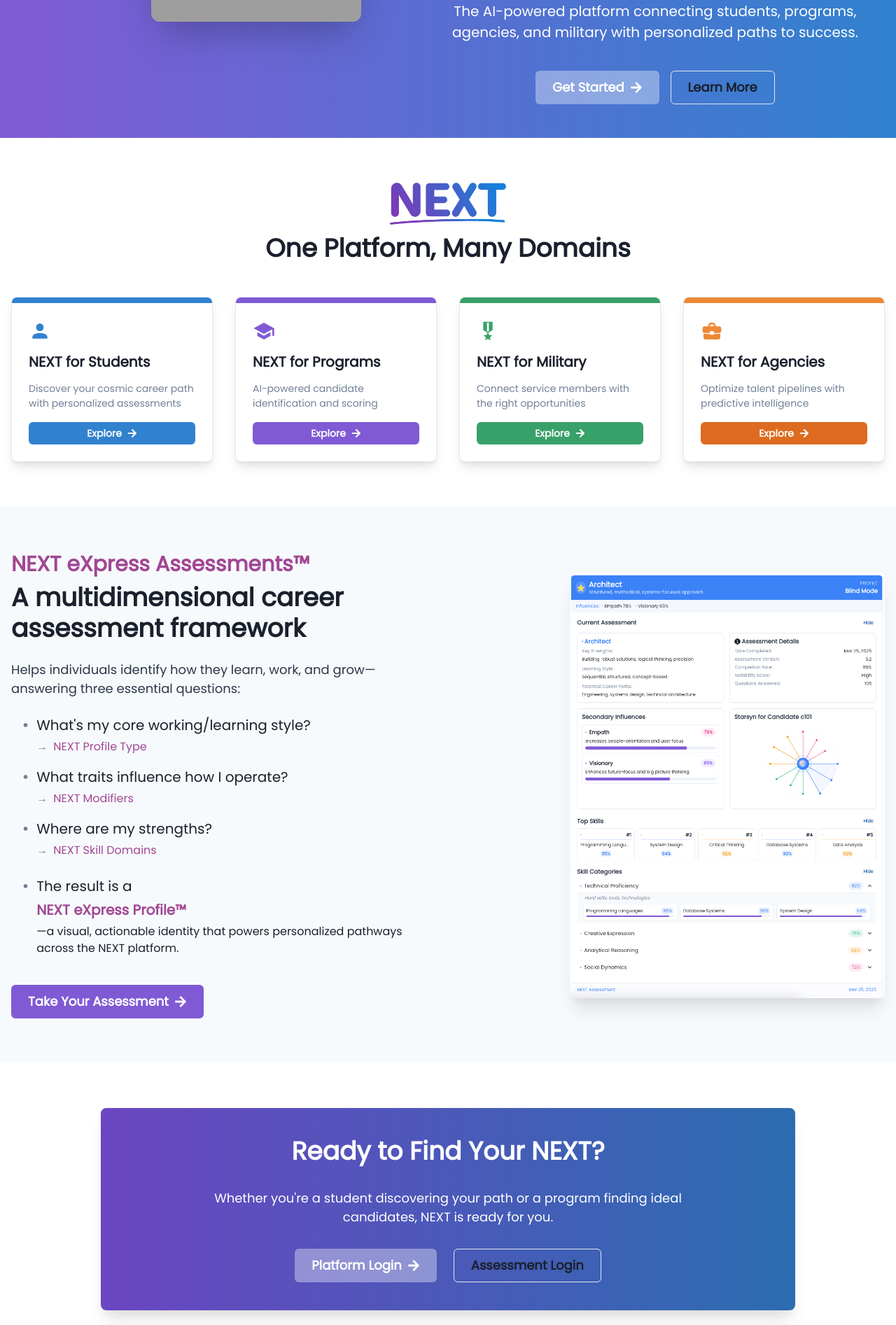
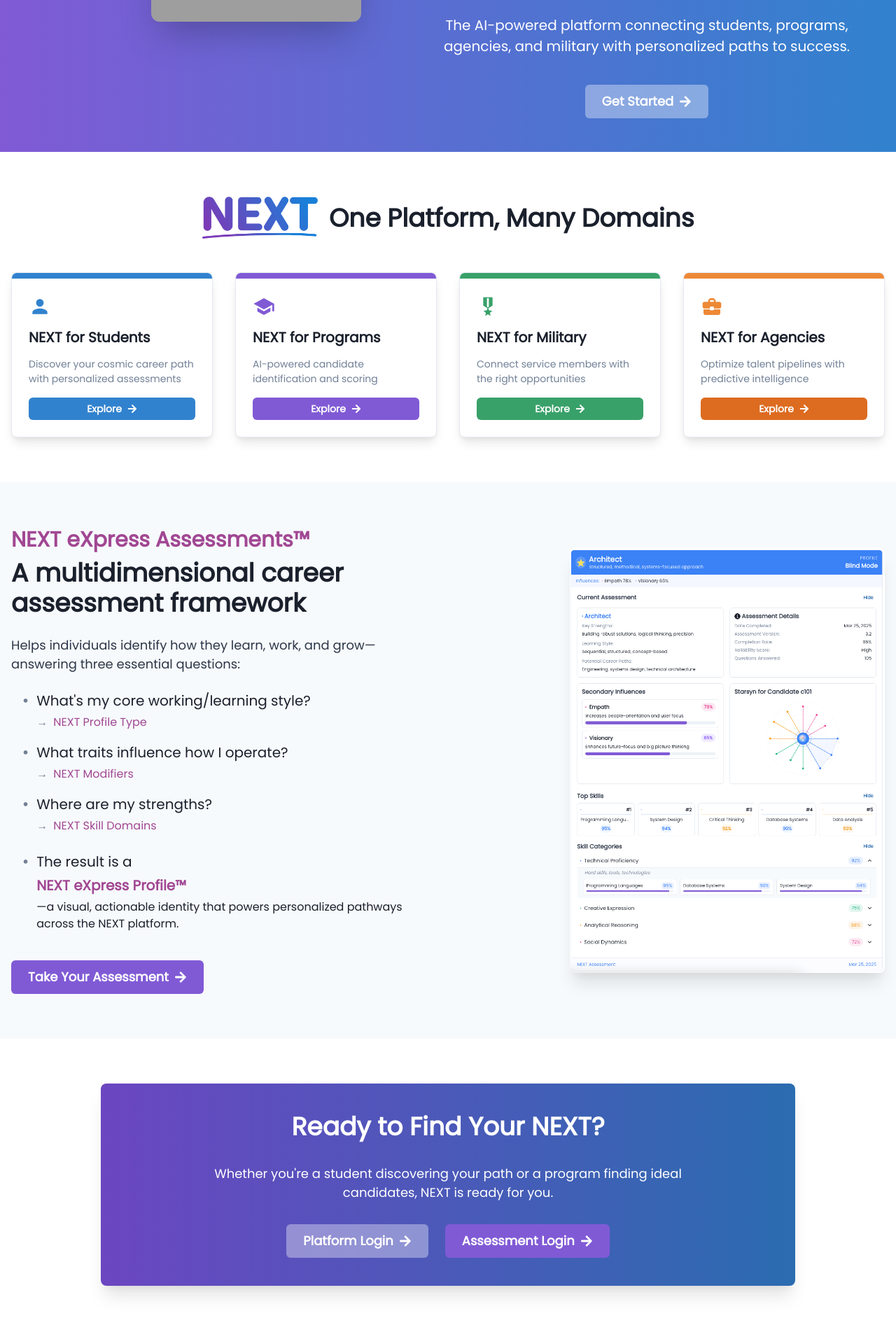
Before and after one commit to toddleb/NEXTforAll, a Next.js app: page / in a window 1280 px wide. Shown: the part 307-2200 px from the top of the page at 70% size. Built offline with nearby package versions, Linux system fonts and the light colour scheme; grey boxes are pictures that could not be loaded.

Commit message:
Update homepage layout and styling

```diff
--- a/pages/index.tsx
+++ b/pages/index.tsx
@@ -115,7 +115,7 @@ const HomePage: React.FC = () => {
               order={{ base: 1, lg: 2 }}
             >
 
-              {/* Logo - Centered above text */}
+              {/* Logo - Centered above text - CHANGED: made logo larger */}
               <Box
                 px={1}
                 py={1}
@@ -127,8 +127,8 @@ const HomePage: React.FC = () => {
                 <Image
                   src="/images/next-logo-white.png"
                   alt="NEXT"
-                  height="80px"
-                  fallbackSrc="https://via.placeholder.com/200x80?text=NEXT"
+                  height="100px" // CHANGED: increased from 80px to 100px
+                  fallbackSrc="https://via.placeholder.com/200x100?text=NEXT"
                 />
               </Box>
 
@@ -138,8 +138,9 @@ const HomePage: React.FC = () => {
                 fontWeight="medium"
                 lineHeight="1.2"
               >
+                {/* CHANGED: "Evolve" to "Engage" */}
                 <Box as="span" fontWeight="bold" textDecoration="underline">N</Box>avigate.{' '}
-                <Box as="span" fontWeight="bold" textDecoration="underline">E</Box>volve.{' '}
+                <Box as="span" fontWeight="bold" textDecoration="underline">E</Box>ngage.{' '}
                 e<Box as="span" fontWeight="bold" textDecoration="underline">X</Box>plore.{' '}
                 <Box as="span" fontWeight="bold" textDecoration="underline">T</Box>ransform.
               </Heading>
@@ -150,6 +151,7 @@ const HomePage: React.FC = () => {
               </Text>
 
               <HStack spacing={4} mt={4}>
+                {/* CHANGED: Removed Learn More button, kept only Get Started */}
                 <Button
                   as={NextLink}
                   href="/login"
@@ -159,15 +161,6 @@ const HomePage: React.FC = () => {
                   _hover={{ bg: 'whiteAlpha.300' }}
                 >
                   Get Started
-                </Button>
-                <Button
-                  as={NextLink}
-                  href="#learn-more"
-                  size="lg"
-                  variant="outline"
-                  _hover={{ bg: 'whiteAlpha.200' }}
-                >
-                  Learn More
                 </Button>
               </HStack>
             </VStack>
@@ -179,16 +172,16 @@ const HomePage: React.FC = () => {
       <Box py={16} id="learn-more" bg={bg}>
         <Container maxW="container.xl">
           <VStack spacing={12}>
-            <Flex direction="column" align="center">
+            {/* CHANGED: Made logo and heading in same HStack */}
+            <HStack spacing={4} justifyContent="center" alignItems="center">
               <Image
                 src="/images/next-logo-gradient.png"
                 alt="NEXT"
                 height="60px"
-                mb={3}
                 fallbackSrc="https://via.placeholder.com/150x60?text=NEXT"
               />
-              <Heading size="xl" textAlign="center">One Platform, Many Domains</Heading>
-            </Flex>
+              <Heading size="xl">One Platform, Many Domains</Heading>
+            </HStack>
 
             <SimpleGrid columns={{ base: 1, md: 2, lg: 4 }} spacing={8} w="full">
               {domainCards.map((domain, index) => (
@@ -347,12 +340,13 @@ const HomePage: React.FC = () => {
                 Platform Login
               </Button>
 
+              {/* CHANGED: Made the Assessment Login button highlighted with a different color */}
               <Button
                 as={NextLink}
                 href="/assessment-login"
                 size="lg"
-                variant="outline"
-                _hover={{ bg: 'whiteAlpha.200' }}
+                colorScheme="purple" // Changed from outline to purple colorScheme
+                rightIcon={<FaArrowRight />}
               >
                 Assessment Login
               </Button>
```
